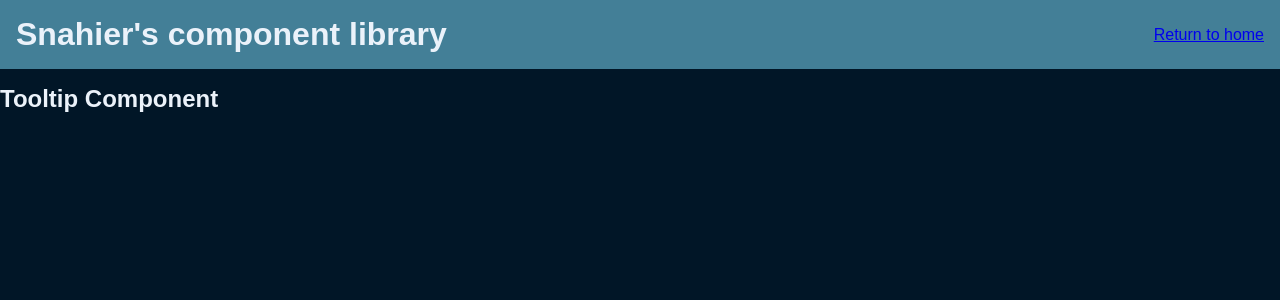
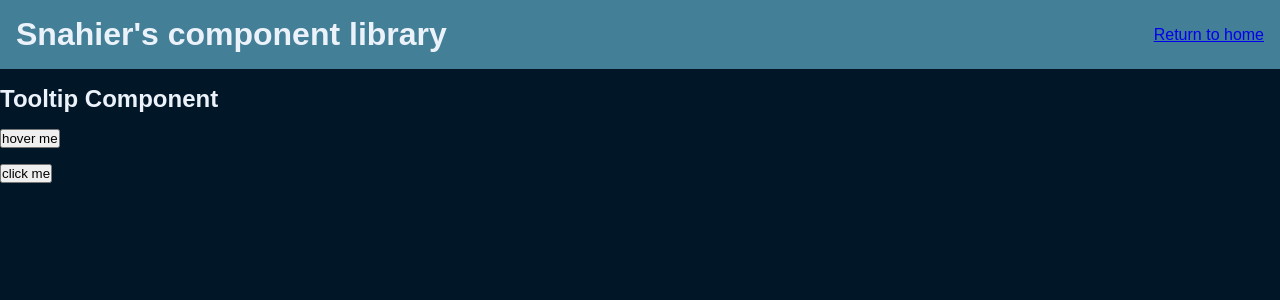
Before and after one commit to Snahier/snahier-react-tools, a React (Create React App) app: page /tooltip in a window 1280 px wide. Shown: the top 300 px of the page. Built offline with nearby package versions, Linux system fonts and the light colour scheme.

Commit message:
Add child render

```diff
--- /dev/null
+++ b/src/components/Tooltip/index.tsx
@@ -0,0 +1,7 @@
+import { StyledTooltip } from "./styles"
+
+interface TooltipProps {}
+
+export const Tooltip: React.FC<TooltipProps> = (props) => {
+  return <StyledTooltip>{props.children}</StyledTooltip>
+}
--- /dev/null
+++ b/src/components/Tooltip/styles.ts
@@ -0,0 +1,3 @@
+import styled from "styled-components/macro"
+
+export const StyledTooltip = styled.div``
--- a/src/pages/Tooltip/index.tsx
+++ b/src/pages/Tooltip/index.tsx
@@ -1,4 +1,5 @@
 import { Header } from "../../components/Header"
+import { Tooltip } from "../../components/Tooltip"
 import { StyledPageTooltip } from "./styles"
 
 interface PageTooltipProps {}
@@ -8,6 +9,14 @@ export const PageTooltip: React.FC<PageTooltipProps> = () => {
     <StyledPageTooltip className="page">
       <Header />
       <h2>Tooltip Component</h2>
+
+      <Tooltip>
+        <button>hover me</button>
+      </Tooltip>
+
+      <Tooltip>
+        <button>click me</button>
+      </Tooltip>
     </StyledPageTooltip>
   )
 }
```
Also changed, not shown: 1 other file (tests, documents, lock files or other folders).
